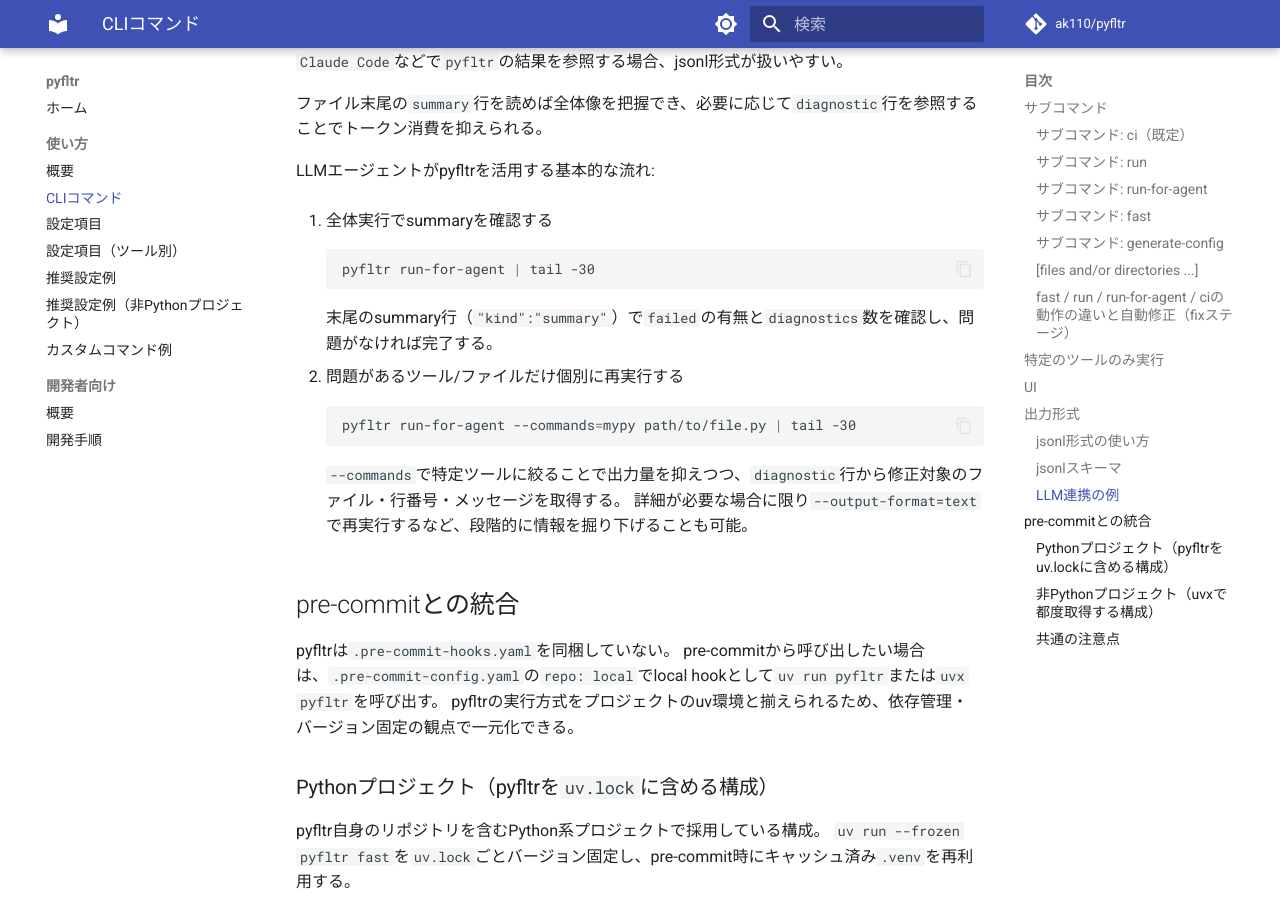
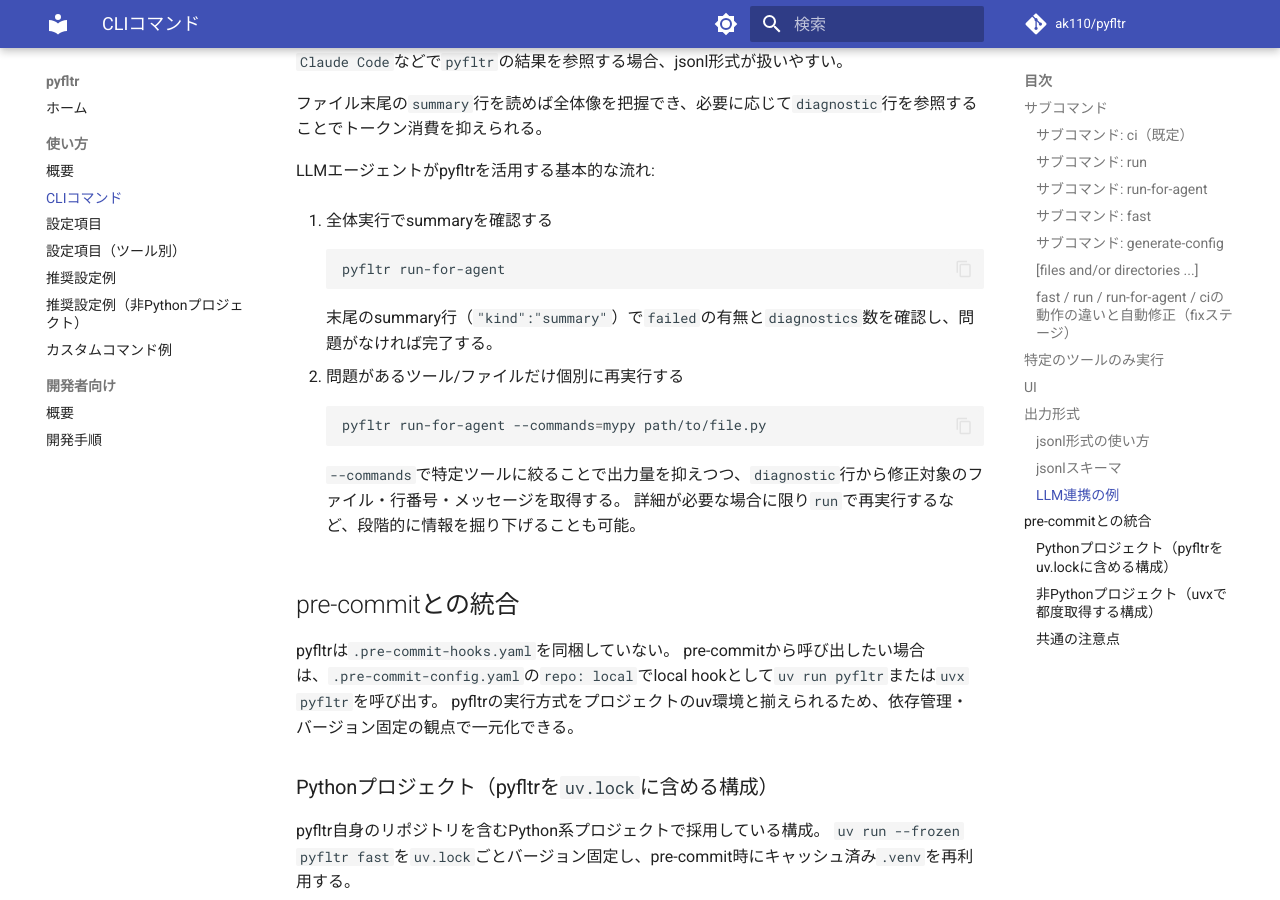
Before and after one commit to ak110/pyfltr, an MkDocs documentation site: the page built from docs/guide/usage.md, in a window 1280 px wide and 900 px high, scrolled down 5744 px. Built offline with MkDocs 1.6.1 and Material for MkDocs 9.7.7, drawn with Linux system fonts in a browser that asks for light colours; comment, search, counter and statistics services are not loaded.

Commit message:
docs: run-for-agentのコマンド例から不要な`| tail -30`を削除

````diff
--- a/docs/guide/usage.md
+++ b/docs/guide/usage.md
@@ -212,7 +212,7 @@ LLMエージェントがpyfltrを活用する基本的な流れ:
 1. 全体実行でsummaryを確認する
 
     ```shell
-    pyfltr run-for-agent | tail -30
+    pyfltr run-for-agent
     ```
 
     末尾のsummary行（`"kind":"summary"`）で`failed`の有無と`diagnostics`数を確認し、問題がなければ完了する。
@@ -220,11 +220,11 @@ LLMエージェントがpyfltrを活用する基本的な流れ:
 2. 問題があるツール/ファイルだけ個別に再実行する
 
     ```shell
-    pyfltr run-for-agent --commands=mypy path/to/file.py | tail -30
+    pyfltr run-for-agent --commands=mypy path/to/file.py
     ```
 
     `--commands`で特定ツールに絞ることで出力量を抑えつつ、`diagnostic`行から修正対象のファイル・行番号・メッセージを取得する。
-    詳細が必要な場合に限り`--output-format=text`で再実行するなど、段階的に情報を掘り下げることも可能。
+    詳細が必要な場合に限り`run`で再実行するなど、段階的に情報を掘り下げることも可能。
 
 ## pre-commitとの統合
 
--- a/mkdocs.yml
+++ b/mkdocs.yml
@@ -80,7 +80,7 @@ plugins:
         `--output-file`未指定時はstdoutへJSONLのみを書き、進捗ログやTUIは無音化される。指定時はファイルへJSONLを書き、stdoutには従来どおりのテキスト出力を並行出力する（ローカル実行で進捗を追える）。
 
         ```shell
-        pyfltr run-for-agent | tail -30
+        pyfltr run-for-agent
         ```
 
         `pyfltr run-for-agent`は`pyfltr run --output-format=jsonl`と等価のエイリアス。
````
Also changed, not shown: CLAUDE.md (+1 -10 lines).
